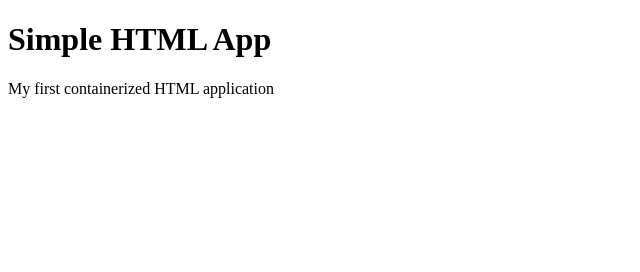
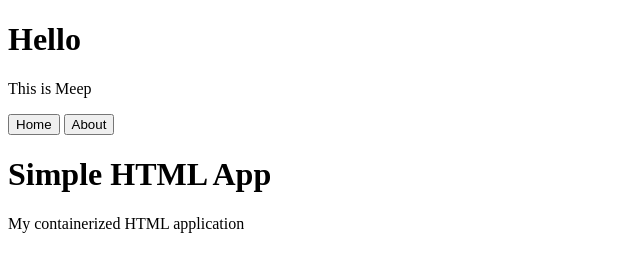
Before and after one commit to Mostafa-Anwar/html-docker-jenkins, a plain HTML site: page index.html in a window 1280 px wide. Shown: the whole page, without its empty margins (0-640 px from the left). Drawn offline with Linux system fonts and the light colour scheme.

Commit message:
Change index.html file

```diff
--- a/index.html
+++ b/index.html
@@ -5,7 +5,33 @@
     <title>Simple HTML App</title>
 </head>
 <body>
-    <h1>Simple HTML App</h1>
-    <p>My first containerized HTML application</p>
+    <h1>Hello</h1>
+    <p>This is Meep</p>
+
+    <button onclick="showIndex()">Home</button>
+    <button onclick="showAbout()">About</button>
+
+    <div id="indexPage">
+        <!-- Contents of index.html -->
+        <h1>Simple HTML App</h1>
+        <p>My containerized HTML application</p>
+    </div>
+
+    <div id="aboutPage" style="display: none;">
+        <!-- Contents of about.html -->
+        <p>This is ran with CICD!</p>
+    </div>
+
+    <script>
+        function showIndex() {
+            document.getElementById("indexPage").style.display = "block";
+            document.getElementById("aboutPage").style.display = "none";
+        }
+
+        function showAbout() {
+            document.getElementById("indexPage").style.display = "none";
+            document.getElementById("aboutPage").style.display = "block";
+        }
+    </script>
 </body>
 </html>
```
Also changed, not shown: 1 other file.
